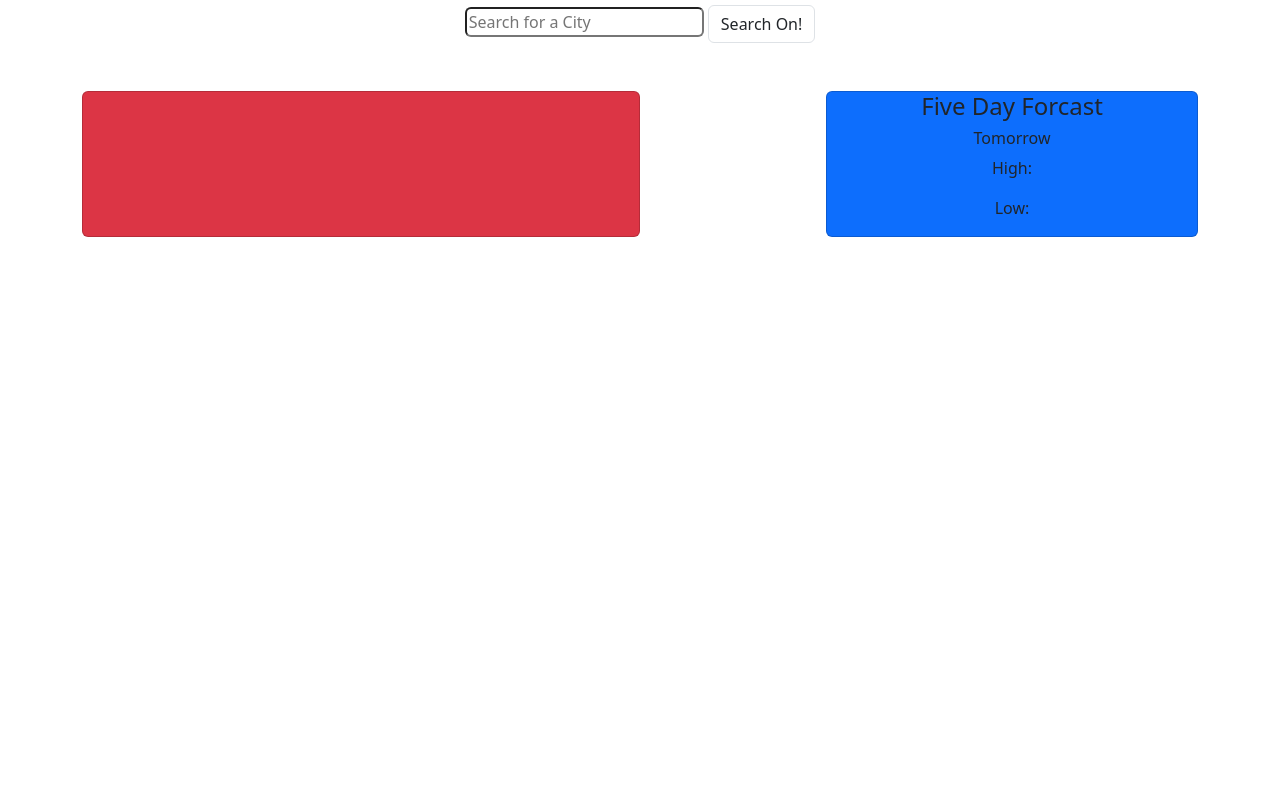
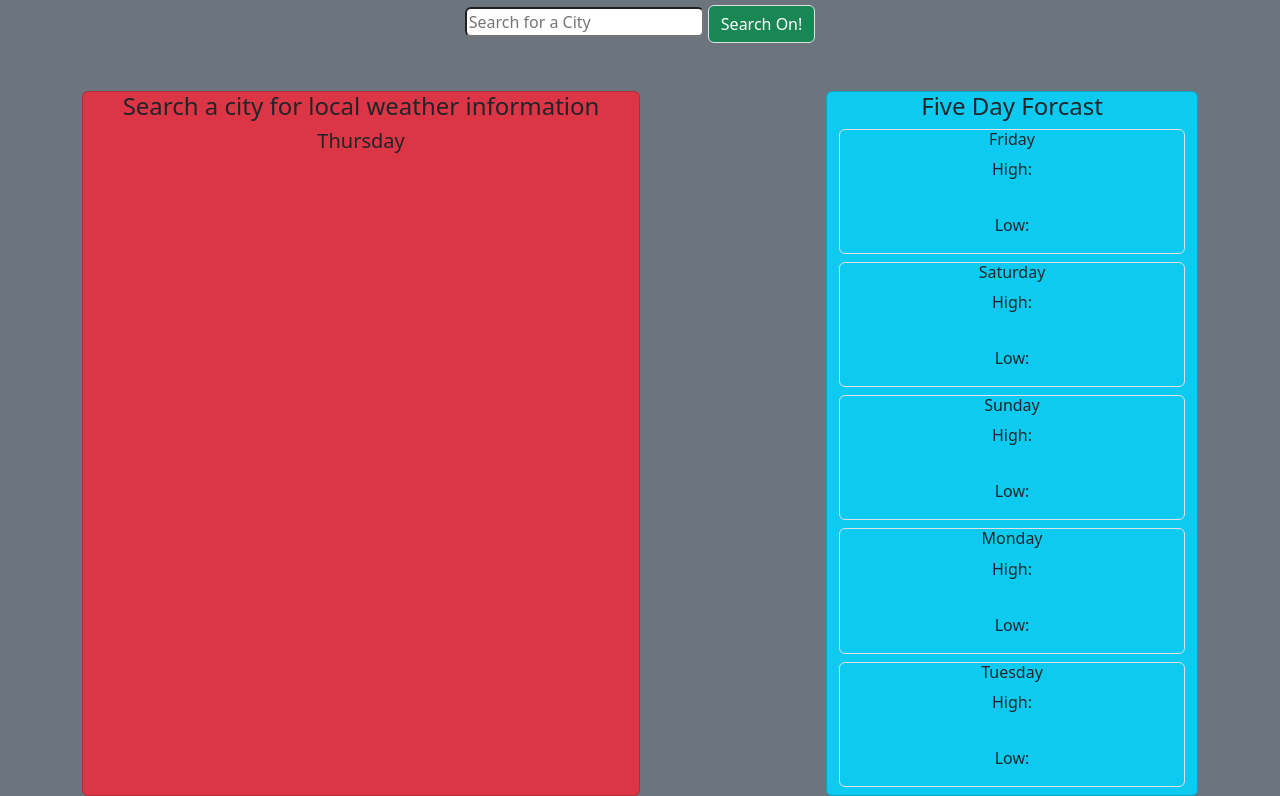
Before and after one commit to ColeS82/weather-dashboard, a plain HTML site: page index.html in a window 1280 px wide. Shown: the part 115-911 px from the top of the page. Before the commit the page ends 800 px from the top, so only its background shows below. Drawn offline with nearby package versions, Linux system fonts and the light colour scheme.

Commit message:
day generating.  Safe ZOne

```diff
--- a/assets/script.js
+++ b/assets/script.js
@@ -1,18 +1,50 @@
-const searched= document.getElementById("city-search");
+const now = new Date();
+console.log(now)
+const searched = document.getElementById("city-search");
 const cityName = document.getElementById("city");
-const requestUrl = 'api.openweathermap.org/data/2.5/forecast?q=' + searched + '&appid=a3f3af924ab3526ef547b4a14eefdfc8&units=imperial'
+const $searchBtn = document.getElementById('btn');
 
-const $searchBtn = document.getElementById('btn');
-$searchBtn.addEventListener('click', getCity);
+function getDays(){
+    const days = ['Sunday','Monday','Tuesday','Wednesday','Thursday','Friday','Saturday'];
+    const dayNumber = now.getDay()
+
+    console.log(dayNumber)
+    for (i=0 ; i < 6; i++){
+
+        document.getElementById("wday" + (i + 1)).innerHTML = days[(dayNumber + i) % days.length]
+
+        console.log(days[(dayNumber + i) % days.length])
+    }}
+    getDays()
 
 
-function getCity(event){
-    cityName.innerHTML = "Here's current weather in " + searched.value + ':';
+    $searchBtn.addEventListener('click', getCity);
+    function getCity(event) {
+    const city = searched.value
+    cityName.innerHTML = "Here's current weather in " + city + ':';
+    const requestUrl = `https://api.openweathermap.org/data/2.5/forecast?q=${city}&appid=a3f3af924ab3526ef547b4a14eefdfc8&units=imperial`
     event.preventDefault();
+
+    fetch(requestUrl)
+        .then(function (response) {
+            return response.json();
+        })
+
+        .then(function (data) {
+
+            //Getting the min and max values for each day
+            for (i = 0; i < 5; i++) {
+                document.getElementById("day" + (i + 1) + "Min").innerHTML = "Min: " + Number(data.list[i].main.temp_min ).toFixed(1) + "°";
+                //Number(1.3450001).toFixed(2); // 1.35
+            };
+
+            for (i = 0; i < 5; i++) {
+                document.getElementById("day" + (i + 1) + "Max").innerHTML = "Max: " + Number(data.list[i].main.temp_max ).toFixed(2) + "°";
+            };
+
+            //Getting Weather Icons
+            // for (i = 0; i < 5; i++) {
+            //     document.getElementById("img" + (i + 1)).innerHTML.src = "http://openweathermap.org/img/wn/" + data.list[i].weather[0].icon + ".png";
+            // };
+        })
 }
-
-
-
-// fetch(requestUrl)
-// .then(response => response.json())
-// .then(data =>)
--- a/index.html
+++ b/index.html
@@ -10,12 +10,13 @@
     <script src="https://cdn.jsdelivr.net/npm/bootstrap@5.2.2/dist/js/bootstrap.bundle.min.js"></script>
     <title>Document</title>
 </head>
-<body>
+<body class="bg-secondary">
     <main>
-        <h1 class="mt-5 container text-center">Weather Dashboard</h1>
+        <h1 class="mt-5 container text-center bg-primary">Weather Dashboard</h1>
+
         <form class="container text-center mt-4">
-            <input id="city-search" class="rounded" type="text" placeholder="Search for a City" name="city-search">
-            <button id="btn" type="submit" class="btn border">
+            <input id="city-search" class="rounded" type="text" placeholder="Search for a City" name="city-search" onclick="value=''">
+            <button id="btn" type="submit" class="btn btn-success border">
                 Search On!
             </button>
         </form>
@@ -23,18 +24,53 @@
         <div class="container mx-auto row">
             <section id="weather-info" class="text-center col-md-6 mt-5 bg-danger card">
                 <section id="current-weather">
-                    <h4 id="city"></h4>
-                    <p></p>
+                    <h4 id="city">Search a city for local weather information</h4>
+                    <h5 id="wday1"></h5>
                 </section>
             </section>
             <div class="col-2"></div>
-            <section id="weather-info" class="text-center col-md-4 mt-5 bg-primary card">
-                <section id="current-weather">
+            <section id="weather-info" class="text-center col-md-4 mt-5 bg-info card">
+                <section id="forcast">
                     <h4>Five Day Forcast </h4>
-                    <section id="">
-                        <h6>Tomorrow</h6>
-                        <p>High:</p>
-                        <p>Low:</p>
+                    <section id="" class="container my-2">
+                        <div class="border rounded row">
+                            <h6 id="wday2">wday2</h6>
+                            <p id="day1Max" class="col">High:</p>
+                            <p id="img1"></p>
+                            <p id="day1Min" class="col">Low:</p>
+                        </div>
+                    </section>
+                    <section id="" class="container my-2">
+                        <div class="border rounded row">
+                            <h6 id="wday3">wday3</h6>
+                            <p id="day2Max" class="col">High:</p>
+                            <p id="img2"></p>
+                            <p id="day2Min" class="col">Low:</p>
+                        </div>
+                    </section>
+                    <section id="" class="container my-2">
+                        <div class="border rounded row">
+                            <h6 id="wday4">wday4</h6>
+                            <p id="day3Max" class="col">High:</p>
+                            <p id="img3"></p>
+                            <p id="day3Min" class="col">Low:</p>
+                        </div>
+                    </section>
+                    <section id="" class="container my-2">
+                        <div class="border rounded row">
+                            <h6 id="wday5">wday5</h6>
+                            <p id="day4Max" class="col">High:</p>
+                            <p id="img4"></p>
+                            <p id="day4Min" class="col">Low:</p>
+                        </div>
+                    </section>
+                    <section id="" class="container my-2">
+                        <div class="border rounded row">
+                            <h6 id="wday6">wday6</h6>
+                            <p id="day5Max" class="col">High:</p>
+                            <p id="img5"></p>
+                            <p id="day5Min" class="col">Low:</p>
+                        </div>
                     </section>
                 </section>
             </section>
```
